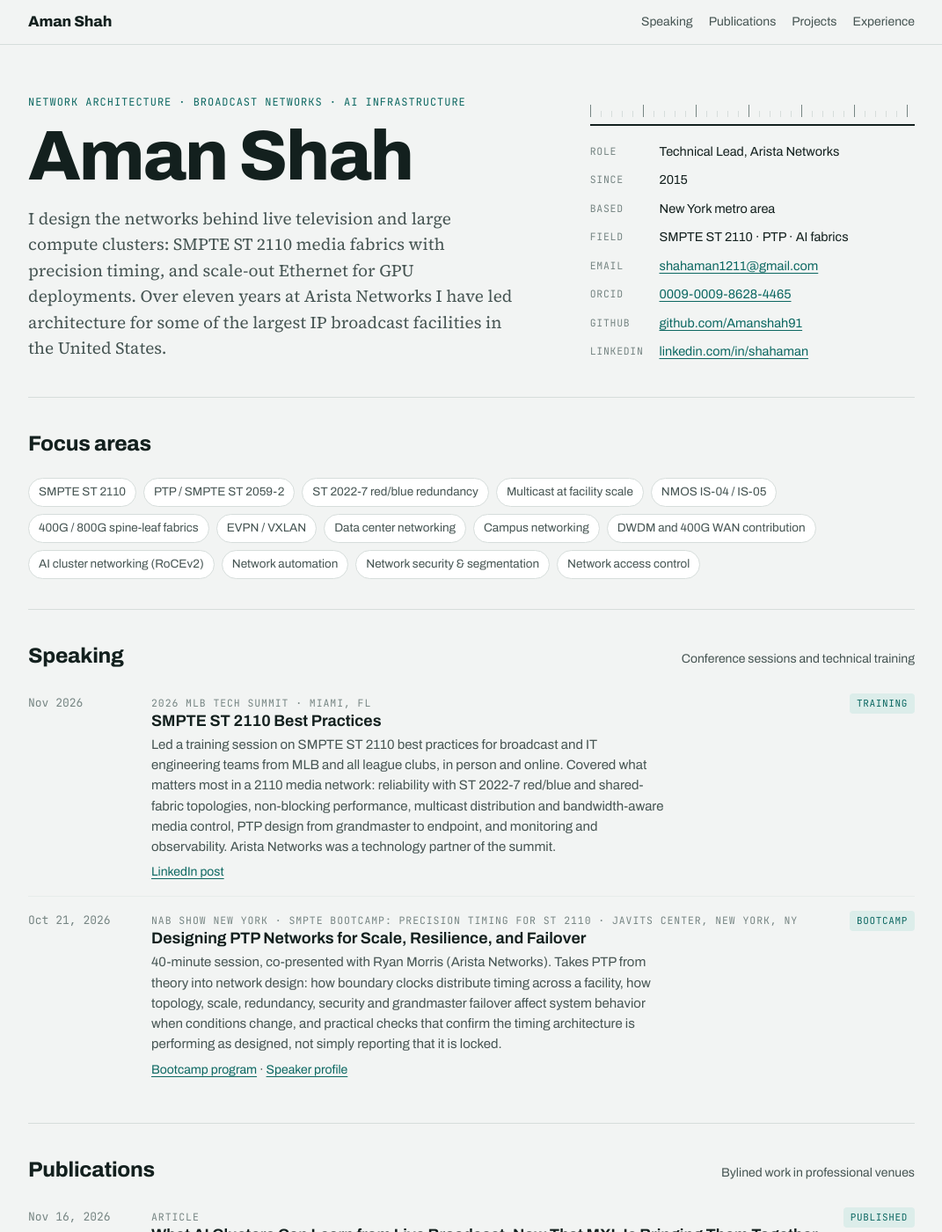
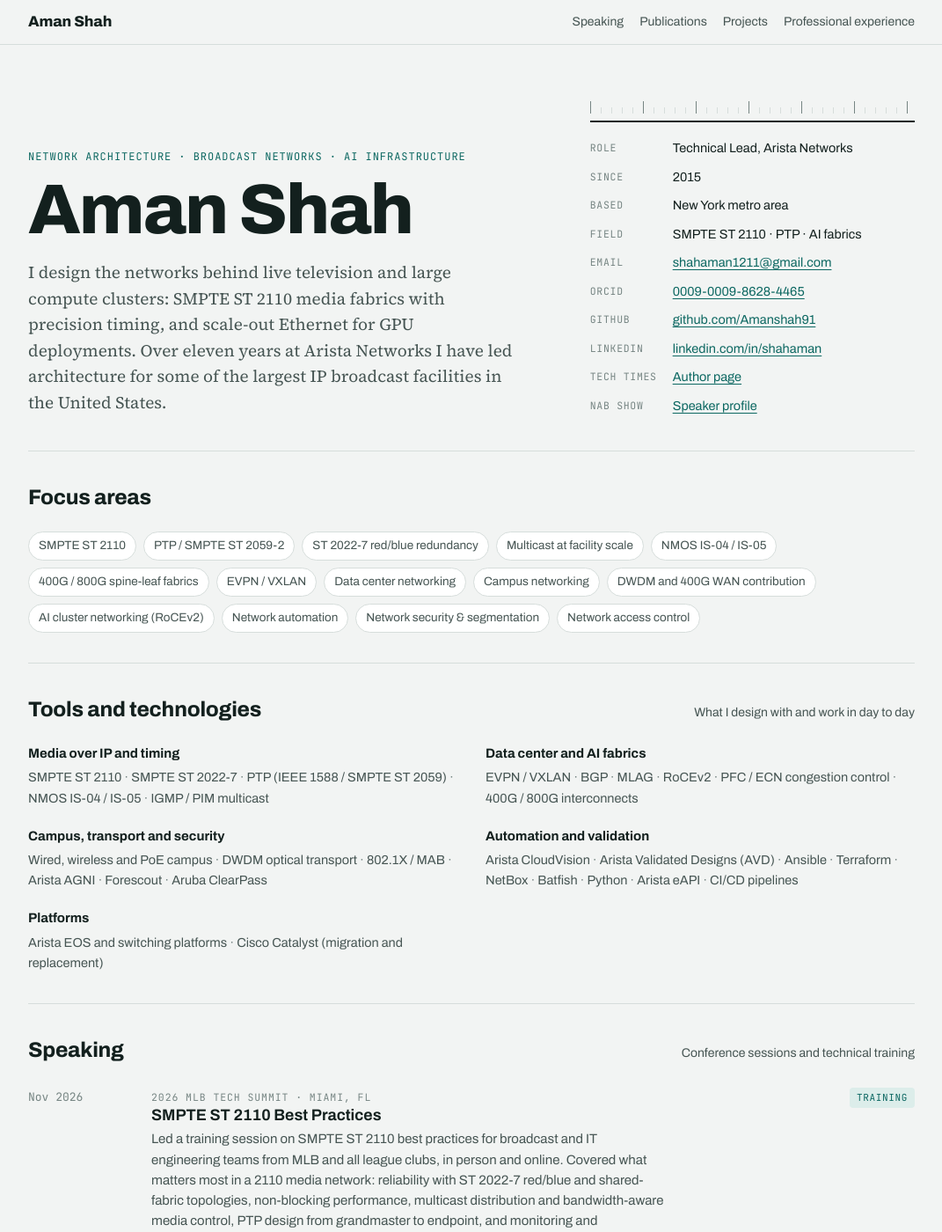
Before and after one commit to Amanshah91/amanshah91.github.io, a Jekyll site: the page built from index.html, in a window 1280 px wide and 1400 px high. Shown: the whole window at 88% size, without its empty margins (104-1175 px from the left). Built offline with Jekyll 4.4.1, drawn with Linux system fonts in a browser that asks for light colours; some of the changed text lies outside the part shown.

Commit message:
Apply consultant feedback: professional experience, split credentials, tools, links, project roles
Co-Authored-By: Claude Opus 5.5 <noreply@anthropic.com>
Claude-Session: https://claude.ai/code/session_016ECpXB9SB4zXKomSvGvhZo

```diff
--- /dev/null
+++ b/_data/tools.yml
@@ -0,0 +1,11 @@
+# Tools and technologies used in day-to-day work, grouped.
+- group: Media over IP and timing
+  items: [SMPTE ST 2110, SMPTE ST 2022-7, "PTP (IEEE 1588 / SMPTE ST 2059)", NMOS IS-04 / IS-05, IGMP / PIM multicast]
+- group: Data center and AI fabrics
+  items: [EVPN / VXLAN, BGP, MLAG, RoCEv2, PFC / ECN congestion control, 400G / 800G interconnects]
+- group: Campus, transport and security
+  items: ["Wired, wireless and PoE campus", DWDM optical transport, 802.1X / MAB, Arista AGNI, Forescout, Aruba ClearPass]
+- group: Automation and validation
+  items: [Arista CloudVision, Arista Validated Designs (AVD), Ansible, Terraform, NetBox, Batfish, Python, Arista eAPI, CI/CD pipelines]
+- group: Platforms
+  items: [Arista EOS and switching platforms, Cisco Catalyst (migration and replacement)]
--- a/_layouts/default.html
+++ b/_layouts/default.html
@@ -19,7 +19,7 @@
       <a href="{{ '/#speaking' | relative_url }}">Speaking</a>
       <a href="{{ '/#publications' | relative_url }}">Publications</a>
       <a href="{{ '/#work' | relative_url }}">Projects</a>
-      <a href="{{ '/experience/' | relative_url }}">Experience</a>
+      <a href="{{ '/experience/' | relative_url }}">Professional experience</a>
     </nav>
   </div>
 </header>
--- a/assets/site.css
+++ b/assets/site.css
@@ -184,3 +184,22 @@ footer{padding-block:28px 48px;border-top:1px solid var(--line);color:var(--ink-
 .back{font-size:14px;margin-bottom:18px}
 .back a{color:var(--ink-2);text-decoration:none}
 .back a:hover{color:var(--accent)}
+
+/* Credentials: three groups, each a dated list */
+.creds{display:grid;grid-template-columns:repeat(3,minmax(0,1fr));gap:28px 32px}
+.cred-group>h3{font-family:var(--mono);font-size:11.5px;font-weight:500;letter-spacing:.08em;text-transform:uppercase;color:var(--accent);padding-bottom:10px;margin-bottom:4px;border-bottom:1px solid var(--line)}
+.cred-group ol{list-style:none;margin:0;padding:0}
+.cred-group li{display:grid;grid-template-columns:44px minmax(0,1fr);gap:12px;padding:11px 0;border-bottom:1px dashed var(--line)}
+.cred-group li:last-child{border-bottom:0}
+.cred-year{font-family:var(--mono);font-size:13px;color:var(--ink-3);padding-top:2px}
+.cred-t{font-weight:700;font-size:15.5px;color:var(--ink)}
+.cred-d{font-size:14px;color:var(--ink-2)}
+/* Tools and technologies */
+.tools{display:grid;grid-template-columns:repeat(2,minmax(0,1fr));gap:20px 32px}
+.tools h3{font-size:15px;font-weight:700;margin-bottom:4px}
+.tools p{font-size:14.5px;color:var(--ink-2);line-height:1.6}
+.tools p span{color:var(--ink-3)}
+@media (max-width:860px){.creds{grid-template-columns:1fr}}
+@media (max-width:760px){.tools{grid-template-columns:1fr}}
+.card .role{font-size:14px;color:var(--ink);margin-top:-2px}
+.card .role span{font-family:var(--mono);font-size:10.5px;letter-spacing:.08em;text-transform:uppercase;color:var(--accent);margin-right:6px}
--- a/experience.html
+++ b/experience.html
@@ -1,13 +1,13 @@
 ---
 layout: default
-title: Work experience
-description: Aman Shah's work experience at Arista Networks, 2015 to now, as Technical Lead, Systems Engineer and Advanced Services Engineer.
+title: Professional experience
+description: Aman Shah's professional experience at Arista Networks, 2015 to now, as Technical Lead, Systems Engineer and Advanced Services Engineer.
 permalink: /experience/
 ---
 <div class="wrap">
   <section class="block page-first" id="experience">
     <p class="back"><a href="{{ '/' | relative_url }}">&larr; Aman Shah</a></p>
-    <div class="shead"><h2>Work experience</h2><p>Arista Networks, New York · August 2015 – now</p></div>
+    <div class="shead"><h2>Professional experience</h2><p>Arista Networks, New York · August 2015 – now</p></div>
     {% include experience.html %}
   </section>
 </div>
--- a/index.html
+++ b/index.html
@@ -19,6 +19,8 @@ layout: default
         <dt>ORCID</dt><dd><a href="https://orcid.org/0009-0009-8628-4465">0009-0009-8628-4465</a></dd>
         <dt>GitHub</dt><dd><a href="https://github.com/Amanshah91">github.com/Amanshah91</a></dd>
         <dt>LinkedIn</dt><dd><a href="https://www.linkedin.com/in/shahaman">linkedin.com/in/shahaman</a></dd>
+        <dt>Tech Times</dt><dd><a href="https://www.techtimes.com/reporters/aman-shah">Author page</a></dd>
+        <dt>NAB Show</dt><dd><a href="https://www.nabshow.com/speaker/aman-shah/">Speaker profile</a></dd>
       </dl>
     </div>
   </div>
@@ -40,6 +42,15 @@ layout: default
       <span>Network automation</span>
       <span>Network security &amp; segmentation</span>
       <span>Network access control</span>
+    </div>
+  </section>
+
+  <section class="block" id="tools">
+    <div class="shead"><h2>Tools and technologies</h2><p>What I design with and work in day to day</p></div>
+    <div class="tools">
+      {% for t in site.data.tools %}
+      <div><h3>{{ t.group }}</h3><p>{% for i in t.items %}{{ i }}{% unless forloop.last %}<span aria-hidden="true"> · </span>{% endunless %}{% endfor %}</p></div>
+      {% endfor %}
     </div>
   </section>
 
@@ -105,16 +116,19 @@ layout: default
       <article class="card">
         <p class="label">Broadcast · about 1,000 switches</p>
         <h3>National broadcast news headquarters</h3>
+        <p class="role"><span>Role</span> Lead network architect</p>
         <p>Lead network architect for two years on a new New York headquarters: the ST 2110 media network with red/blue ST 2022-7 redundancy and PTP timing, plus the data center and campus networks, across studios, control rooms and production spaces.</p>
       </article>
       <article class="card">
         <p class="label">Broadcast · migration</p>
         <h3>Cable news move from SDI to IP</h3>
+        <p class="role"><span>Role</span> Lead network architect</p>
         <p>Led the network side of a 24/7 cable news network’s migration from SDI to an IP production plant, keeping the channel on air through cutover.</p>
       </article>
       <article class="card">
         <p class="label">Sports · 800G · WAN</p>
         <h3>Sports network headquarters and league venues</h3>
+        <p class="role"><span>Role</span> DWDM designer and lead technical advisor</p>
         <p>Architecture for a sports network’s headquarters move: campus, 800G ST 2110 fabric and DWDM/400G WAN contribution, with replay switching across 30 ballparks.</p>
       </article>
       <article class="card">
@@ -175,21 +189,24 @@ layout: default
   </section>
 
   <section class="block" id="experience">
-    <div class="shead"><h2>Experience</h2><p><a href="{{ '/experience/' | relative_url }}">Full work experience &rarr;</a></p></div>
+    <div class="shead"><h2>Professional experience</h2><p><a href="{{ '/experience/' | relative_url }}">Full professional experience &rarr;</a></p></div>
     {% include experience.html collapsed="yes" %}
   </section>
 
   <section class="block">
     <div class="shead"><h2>Education, certifications and memberships</h2></div>
-    <div class="edu">
-      <div><h3>M.S. Electrical Engineering</h3><p>New York University Tandon School of Engineering, 2015</p></div>
-      <div><h3>B.E. Biomedical Engineering</h3><p>University of Mumbai (D.J. Sanghvi College of Engineering), 2013</p></div>
-      <div><h3>ACE: L6 &amp; ACE: L7</h3><p>ACE: L6 (Arista Cloud Engineer: Level 6) and ACE: L7 (Arista Cloud Engineer: Level 7), 2023</p></div>
-      <div><h3>ACE: L5 &amp; ACE: L2</h3><p>ACE: L5 (Arista Cloud Engineer: Level 5) and ACE: L2 (Arista Cloud Engineer: Level 2), 2021</p></div>
-      <div><h3>CCNA &amp; CCNP</h3><p>Cisco Certified Network Associate and Cisco Certified Network Professional, 2015</p></div>
-      <div><h3>IEEE</h3><p>Member, Institute of Electrical and Electronics Engineers</p></div>
-      <div><h3>SMPTE</h3><p>Member, Society of Motion Picture and Television Engineers</p></div>
-      <div><h3>IET</h3><p>Member (MIET), Institution of Engineering and Technology</p></div>
+    <div class="creds">
+      {% assign groups = "education:Education,certifications:Certifications,memberships:Memberships" | split: "," %}
+      {% for g in groups %}{% assign kv = g | split: ":" %}
+      <div class="cred-group">
+        <h3>{{ kv[1] }}</h3>
+        <ol>
+          {% for c in site.data.credentials[kv[0]] %}
+          <li><span class="cred-year">{% if c.year != "" %}{{ c.year }}{% else %}&mdash;{% endif %}</span><div><p class="cred-t">{{ c.title }}</p><p class="cred-d">{{ c.detail }}</p></div></li>
+          {% endfor %}
+        </ol>
+      </div>
+      {% endfor %}
     </div>
   </section>
 </div>
```
Also changed, not shown: _data/credentials.yml (added, +41 -0 lines).
